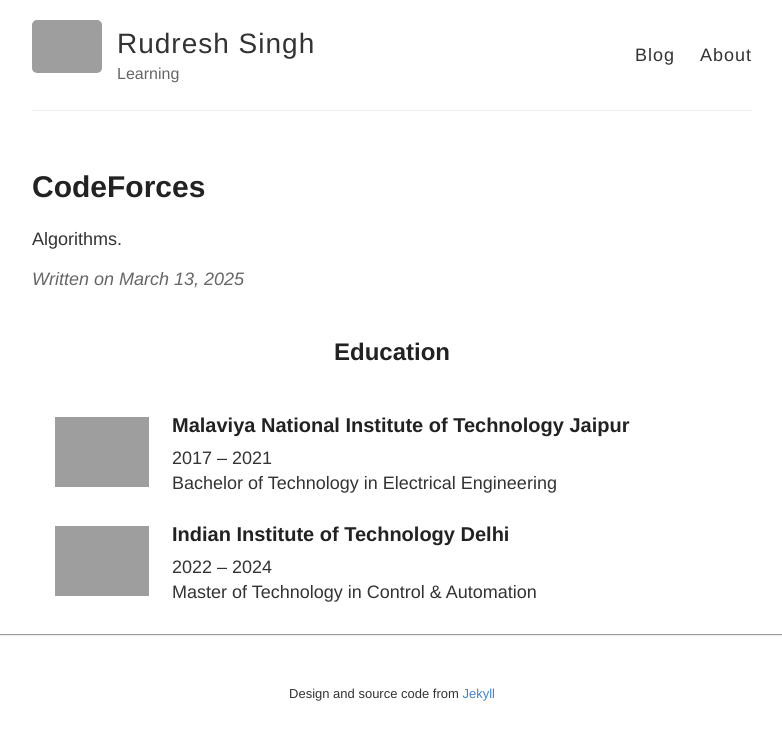
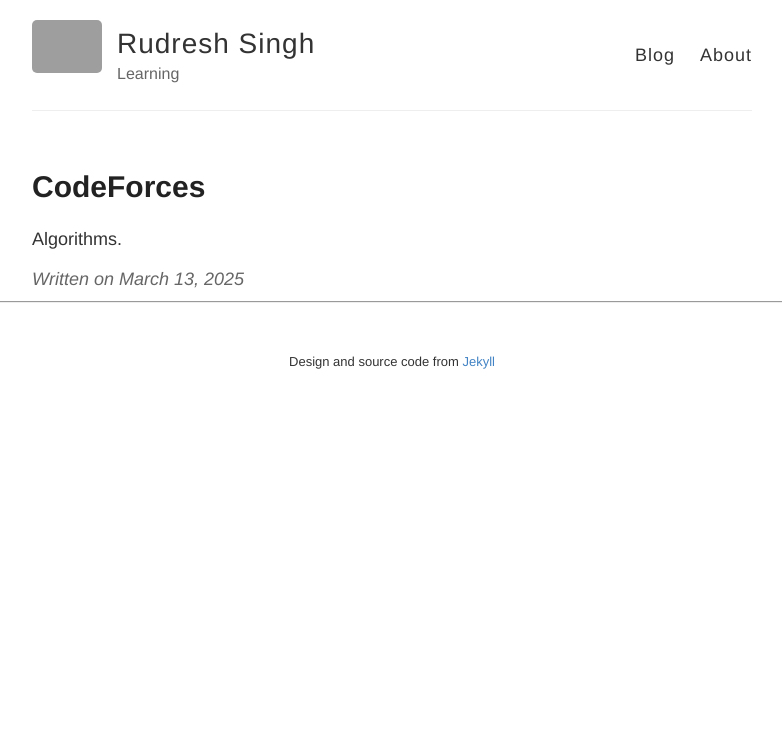
Before and after one commit to Ruudddiiii/ruudddiiii.github.io, a Jekyll site: the page built from _posts/2025-3-13-CF.md, in a window 1280 px wide. Shown: the top 740 px of the page, without its empty margins (248-1030 px from the left). Built offline with Jekyll 4.4.1, drawn with Linux system fonts in a browser that asks for light colours; grey boxes are pictures that could not be loaded.

Commit message:
Update default.html

```diff
--- a/_layouts/default.html
+++ b/_layouts/default.html
@@ -43,6 +43,8 @@
 
 <!--     College -->
 
+     {% if page.url == "/" %}
+      <!-- College -->
       <div class="container" style="margin-top: 40px;">
         <h2 style="text-align: center;">Education</h2>
 
@@ -68,6 +70,8 @@
           </tr>
         </table>
       </div>
+    {% endif %}
+
 
   <!-- Credits -->
         <table style="width:100%;border:0px;border-spacing:0px;border-collapse:separate;margin-right:auto;margin-left:auto;">
```
Lines whose indentation alone changed are shown as unchanged.
